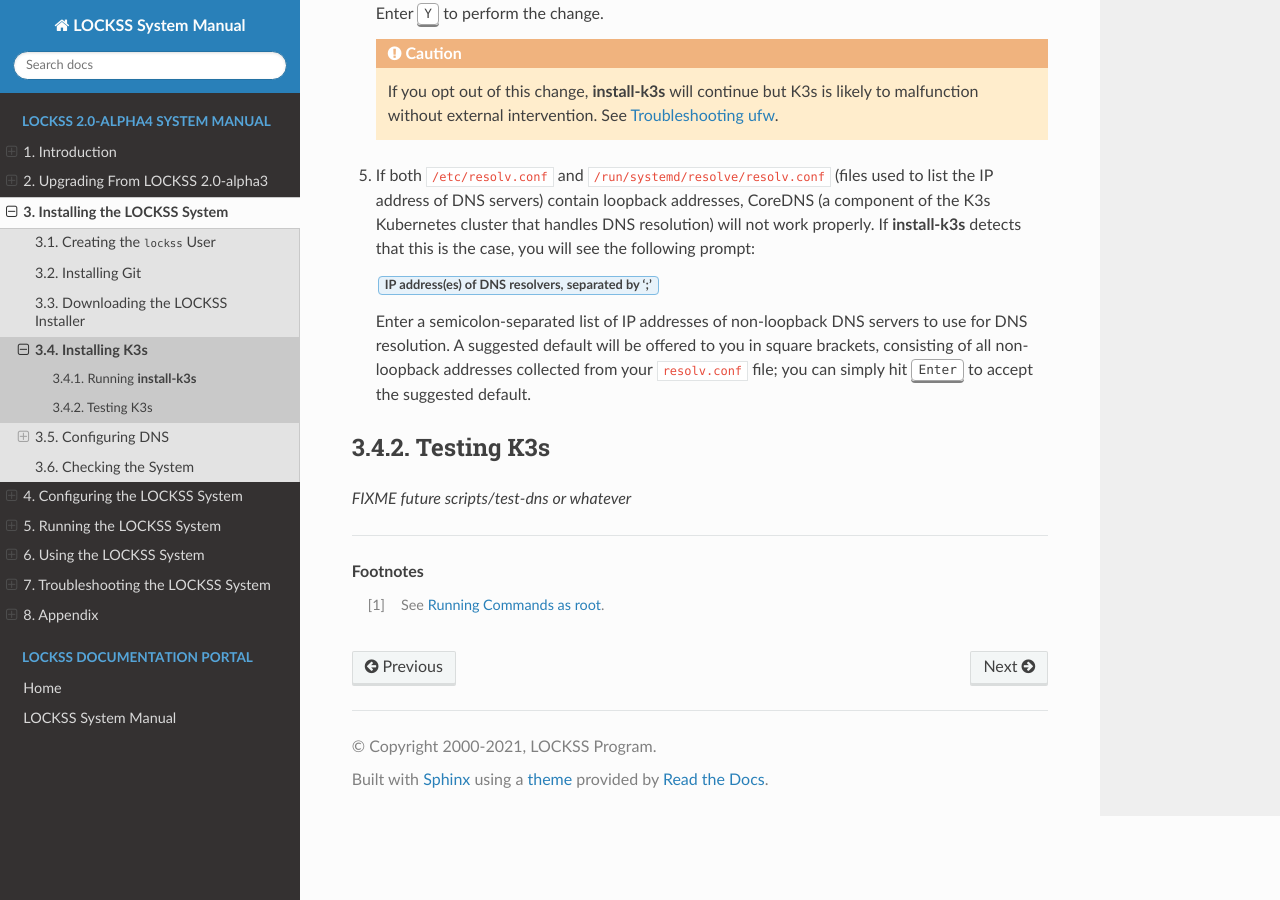
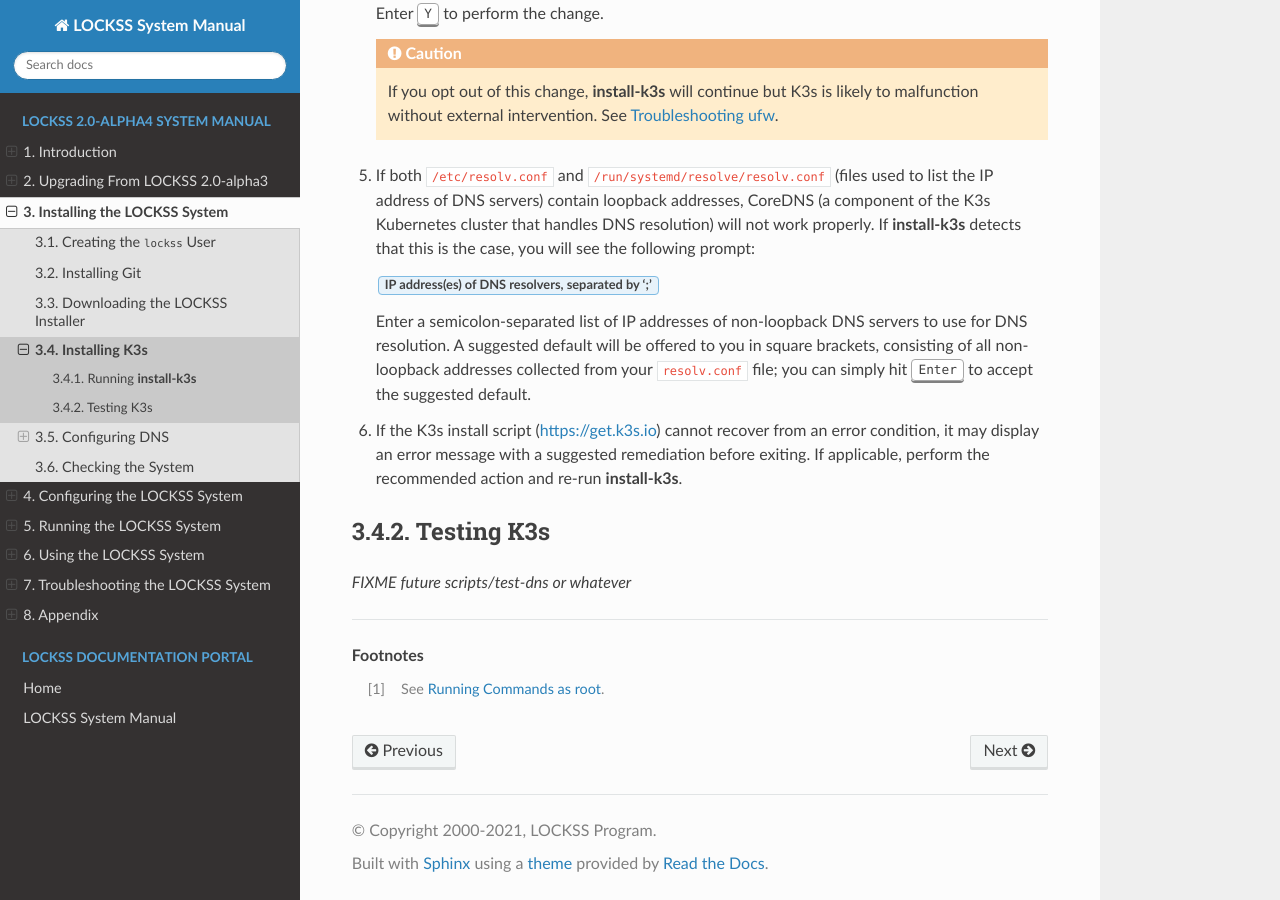
Before and after one commit to lockss/lockss-rtd-manual, a Sphinx documentation site: the page built from docs/installing/k3s.rst, in a window 1280 px wide and 900 px high, scrolled down 1236 px. Built offline with Sphinx 7.4.7 and the Read the Docs theme 2.0.0, drawn with Linux system fonts in a browser that asks for light colours.

Commit message:
Add note about Rancher installer exiting.

```diff
--- a/docs/installing/k3s.rst
+++ b/docs/installing/k3s.rst
@@ -54,6 +54,8 @@ The LOCKSS Installer provides :program:`install-k3s`, a script that streamlines
 
    Enter a semicolon-separated list of IP addresses of non-loopback DNS servers to use for DNS resolution. A suggested default will be offered to you in square brackets, consisting of all non-loopback addresses collected from your :file:`resolv.conf` file; you can simply hit :kbd:`Enter` to accept the suggested default.
 
+6. If the K3s install script (https://get.k3s.io) cannot recover from an error condition, it may display an error message with a suggested remediation before exiting. If applicable, perform the recommended action and re-run :program:`install-k3s`.
+
 -----------
 Testing K3s
 -----------
```
